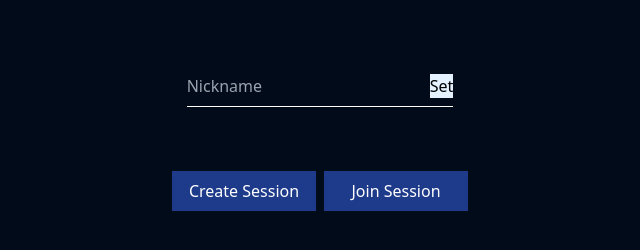
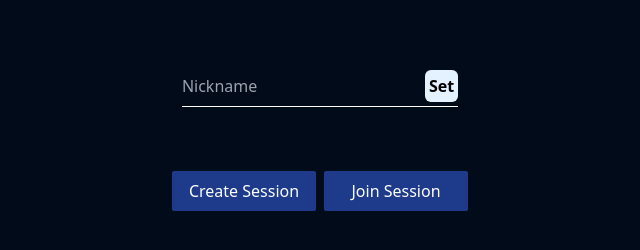
Before and after one commit to Alastair7/stimate, a React (Vite) app in the folder stimate-client/: page / in a window 1280 px wide. Shown: the part 126-376 px from the top of the page, without its empty margins (320-960 px from the left). Built offline with nearby package versions, Linux system fonts and the light colour scheme.

Commit message:
STIMATE: add classNames package and refactor Login.tsx (WIP)

```diff
--- a/stimate-client/package.json
+++ b/stimate-client/package.json
@@ -10,6 +10,7 @@
     "preview": "vite preview"
   },
   "dependencies": {
+    "classnames": "^2.5.1",
     "react": "^18.3.1",
     "react-dom": "^18.3.1",
     "react-router-dom": "^6.26.2",
--- a/stimate-client/src/Pages/Login/Login.tsx
+++ b/stimate-client/src/Pages/Login/Login.tsx
@@ -35,9 +35,11 @@ const Login = () => {
             onChange={onChangeNickname}
             placeholder="Nickname"
           />
-          <button onClick={onClickSetNickname} className="ml-3 bg-sky_blue_100">
-            Set
-          </button>
+          <Button
+            onClick={onClickSetNickname}
+            className="ml-3 p-1 rounded-md bg-sky_blue_100 font-semibold"
+            text={"Set"}
+          />
         </div>
       </div>
       <div className="flex justify-center items-center gap-2 mt-16">
--- a/stimate-client/src/shared/components/button/Button.tsx
+++ b/stimate-client/src/shared/components/button/Button.tsx
@@ -1,17 +1,22 @@
 type ButtonProps = {
   text: string;
   className?: string;
+  isPressed: boolean;
 } & React.PropsWithChildren<React.ComponentPropsWithoutRef<"button">>;
 
 const Button: React.FC<ButtonProps> = ({
   text,
   children,
   className,
+  isPressed = false,
   ...props
 }: ButtonProps) => {
   return (
     <button
-      className="w-full max-w-36 h-10 bg-blue-900 text-white font-medium hover:bg-blue-700"
+      className={
+        className ||
+        "w-full max-w-36 h-10 bg-blue-900 rounded-sm text-white font-medium hover:bg-blue-700"
+      }
       {...props}
     >
       {text}
```
Also changed, not shown: 2 other files (tests, documents, lock files or other folders).
